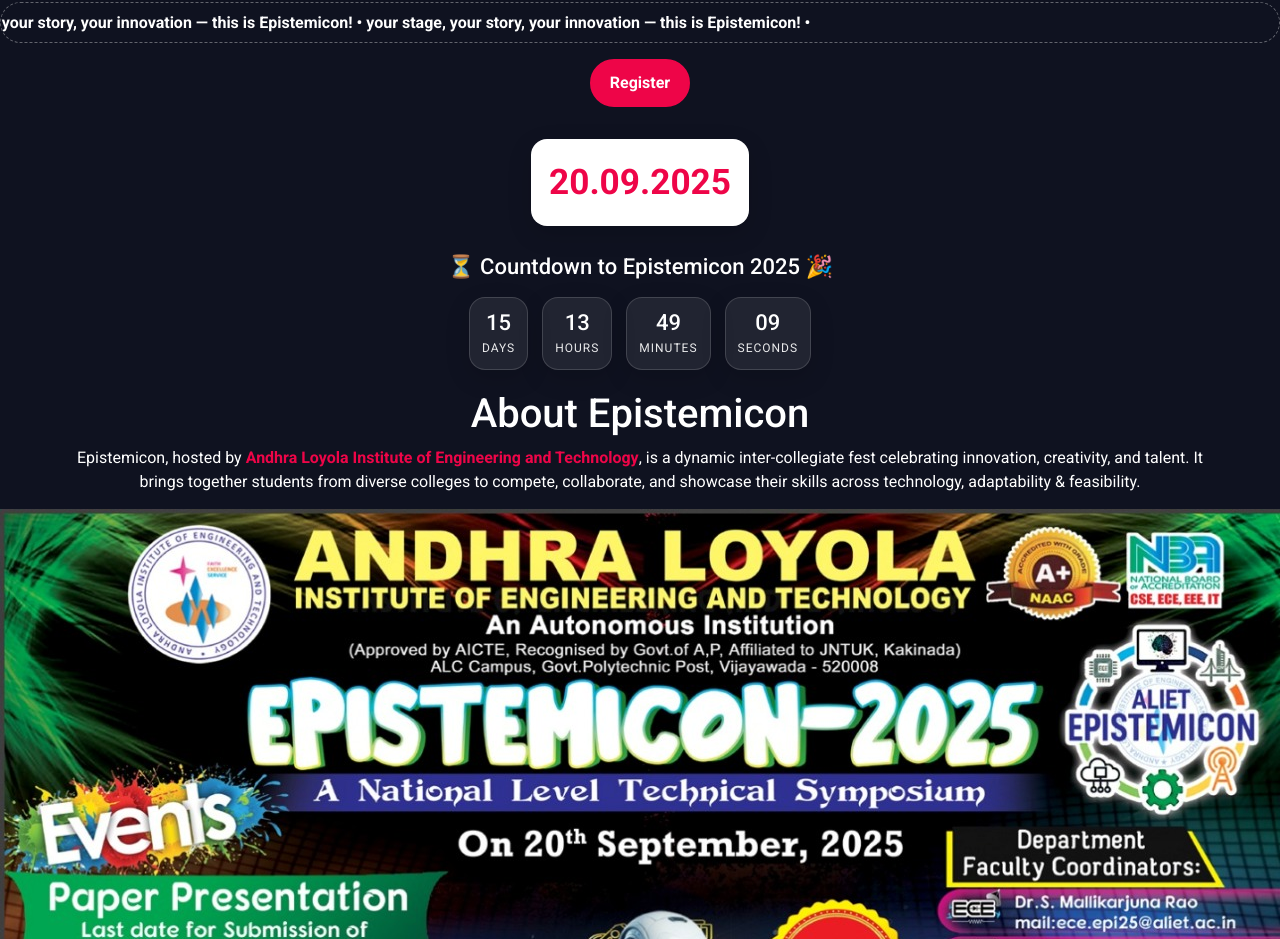
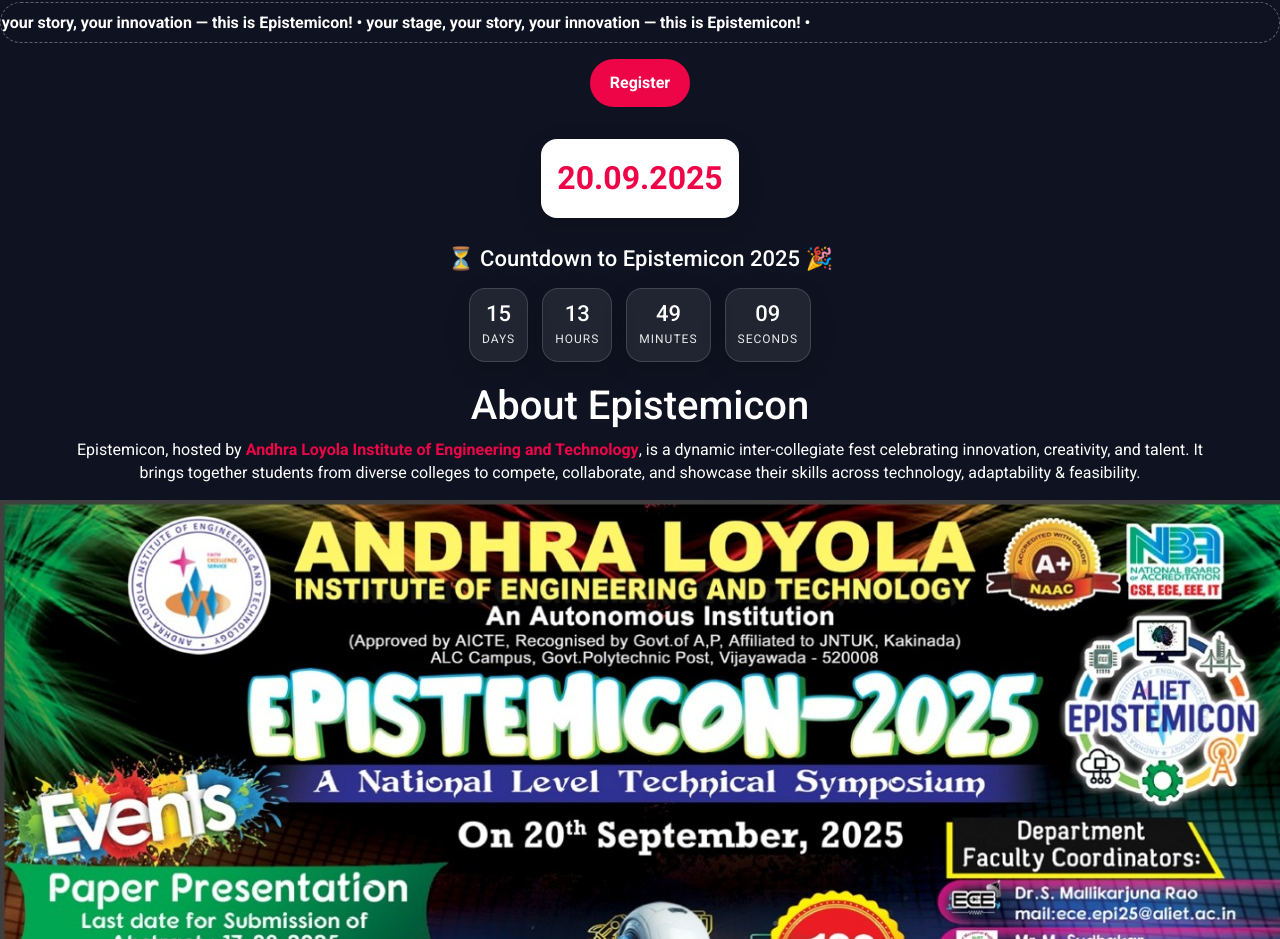
Before and after one commit to jakir-khan/Epistemicon_sample, a plain HTML site: page index.html in a window 1280 px wide. Shown: the part 814-1753 px from the top of the page. Drawn offline with nearby package versions, Linux system fonts and the light colour scheme.

Commit message:
Update style1.css

```diff
--- a/style1.css
+++ b/style1.css
@@ -180,7 +180,8 @@
             margin: 10px 0
         }
 
-       .date {
+
+        .date {
           margin-top: 2 rem;
           display: flex;
           justify-content: center;
@@ -192,12 +193,13 @@
             background: #fff;
             color: #EE0548;
             border-radius: var(--radius);
-            padding: 18px;
+            padding: 1rem;
             font-weight: 700;
-            font-size: 2.2rem;
+            font-size: 2.0rem;
             text-align: center;
-            box-shadow: var(--shadow);
+            box-shadow: var(--shadow)
         }
+
 
         /* ------------------------------
        COUNTDOWN
@@ -475,7 +477,7 @@
 
 .horizontal-gallery img {
   height: 175px;
-       width:auto;
+  width: auto;
   border-radius: 12px;
   cursor: pointer;
   transition: transform 0.3s ease, box-shadow 0.3s ease;
```
